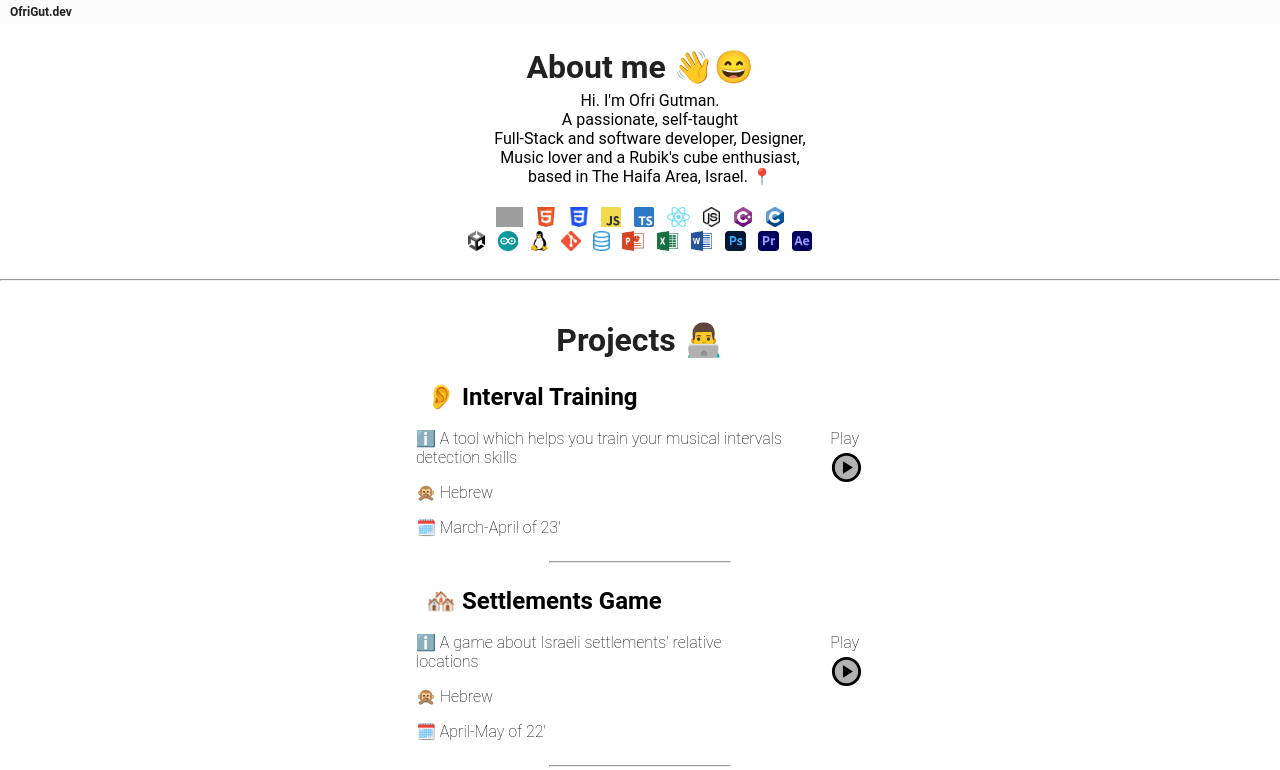
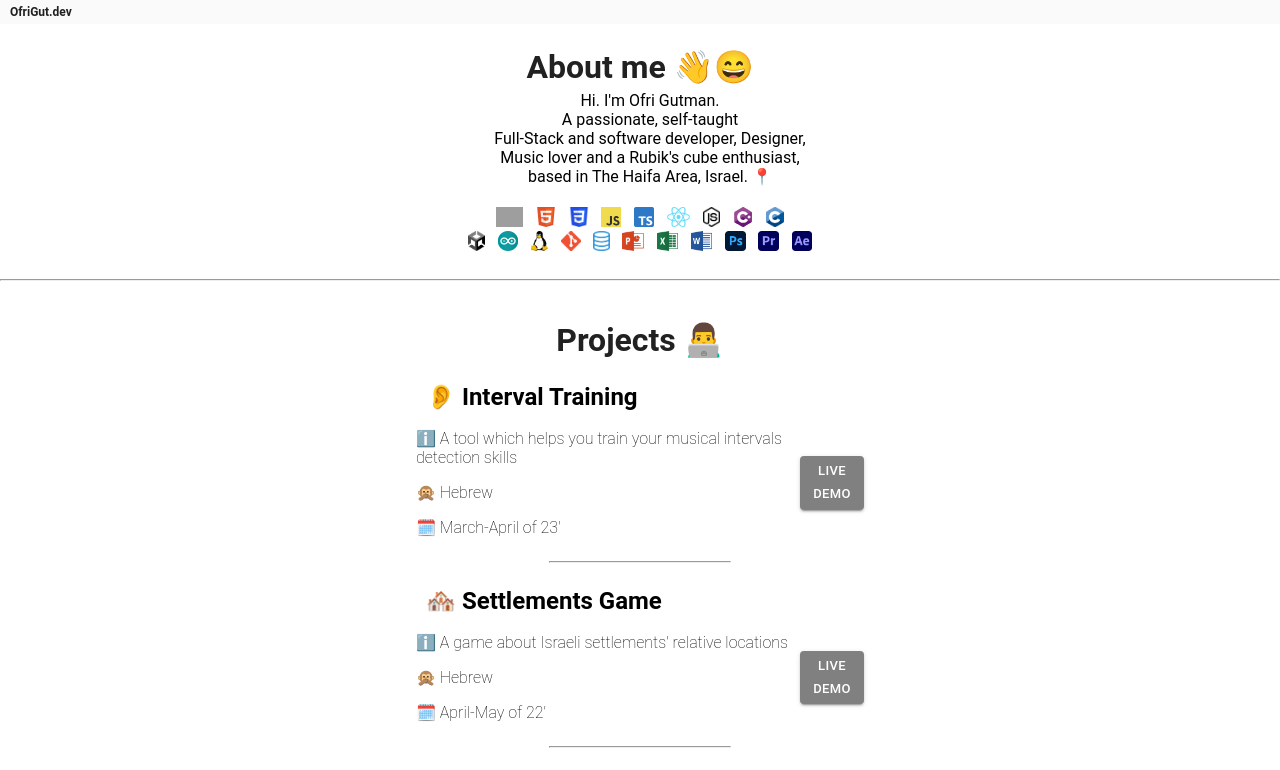
Before and after one commit to aniOfri/ofrigut-dev, a React (Create React App) app: page / in a window 1280 px wide. Shown: the top 770 px of the page. Built offline with nearby package versions, Linux system fonts and the light colour scheme; grey boxes are pictures that could not be loaded; what soundfont-player would draw is missing.

Commit message:
changed button

```diff
--- a/src/Pages/MainPage/project.tsx
+++ b/src/Pages/MainPage/project.tsx
@@ -1,7 +1,7 @@
 /** @jsxImportSource @emotion/react */
 import { css } from "@emotion/react";
-import {useState, useEffect} from 'react';
-import PlayCircleTwoToneIcon from '@mui/icons-material/PlayCircleTwoTone';
+import { useState, useEffect } from 'react';
+import Button from '@mui/material/Button';
 
 function Project(props: any) {
     const hrefLink = props.hrefLink;
@@ -22,9 +22,8 @@ function Project(props: any) {
                         </div>
                     </div>
                     <div className="Play">
-                        <h3>Play</h3>
                         <a href={hrefLink}>
-                            <PlayCircleTwoToneIcon sx={{ fontSize: 35, color: 'black' }} />
+                            <Button className="Button" variant="contained" size="small">Live Demo</Button>
                         </a>
                     </div>
                 </div>
@@ -34,8 +33,8 @@ function Project(props: any) {
 }
 
 function getWindowSize() {
-    const {innerWidth, innerHeight} = window;
-    return {innerWidth, innerHeight};
+    const { innerWidth, innerHeight } = window;
+    return { innerWidth, innerHeight };
 }
 
 export default function Projects() {
@@ -78,17 +77,18 @@ export default function Projects() {
                 display: flex;
 
                 h3 {
+                    width: 30vmax;
                     font-size: 2vh;
                     font-weight: lighter;
-                    width: 90%;
                 }
 
                 .Play{
                     margin-left: auto;
+                    margin-top: auto;
+                    margin-bottom: auto;
 
-                    h3{
-                        margin-bottom: 2px;
-                        text-align: center;
+                    .Button{
+                        background-color: grey
                     }
                 }
             }
```
Lines whose indentation alone changed are shown as unchanged.
